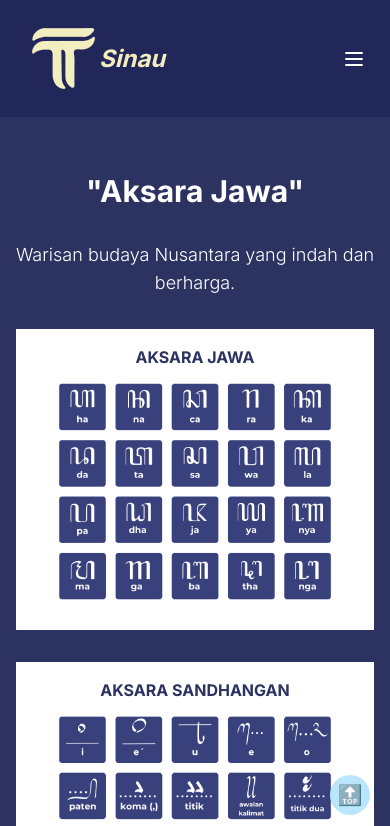
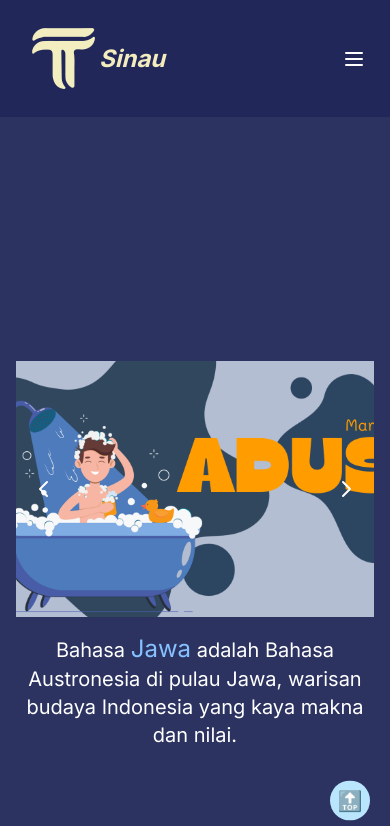
Before and after one commit to princeofverry/Sinau-Web, a Next.js app: page /Course in a window 390 px wide. Shown: the top 826 px of the page. Built offline with nearby package versions, Linux system fonts and the light colour scheme.

Commit message:
error page sama course mobile dah baru cuy

```diff
--- a/src/app/Course/page.js
+++ b/src/app/Course/page.js
@@ -6,19 +6,24 @@ import TextBjir from "../ContentMouse";
 // import AppCarousel from "./components/appCarousel";
 import BackToTop from "../components/utilities/Component/BackToTop";
 // import Wordle from "../Game/wordle";
-import Course1 from '../components/Course/components/course1'
-
-
+import Course1 from "../components/Course/components/course1";
+import SliderMobile from "../bahasa/components/SliderMobile";
 
 const Bahasa = () => {
   return (
     <>
+      <div className="bg-[#2C3361] text-white w-full h-screen sm:hidden block text-xl text-center content-center py-8">
+        <SliderMobile/>
+        <p className="px-4">
+          Bahasa <span className="text-[#85C2FF] text-2xl">Jawa</span> adalah Bahasa Austronesia di pulau Jawa,
+          warisan budaya Indonesia yang kaya makna dan nilai.
+        </p>
+      </div>
       <div className="bg-[#2C3361] w-full h-screen hidden sm:block">
         <TextBjir />
       </div>
       {/* <AppCarousel /> */}
-      <div className="bg-[#2C3361]">
-      </div>
+      <div className="bg-[#2C3361]"></div>
       <div className="bg-[#2C3361] text-white py-6">
         <div className="max-w-screen-xl mx-auto my-8">
           <h1 className="text-3xl font-bold text-white text-center mt-6">
@@ -50,12 +55,12 @@ const Bahasa = () => {
         </div>
       </div>
       <div className="w-full h-2/3 bg-[#212759] py-16">
-          <TranslateJawa />
-          <TranslateLatin />
+        <TranslateJawa />
+        <TranslateLatin />
       </div>
       {/* <Wordle/> */}
-      <Course1/>
-      <BackToTop url={"/bahasa"}/>
+      <Course1 />
+      <BackToTop url={"/bahasa"} />
     </>
   );
 };
--- /dev/null
+++ b/src/app/bahasa/components/SliderMobile.js
@@ -0,0 +1,92 @@
+"use client";
+import { useEffect, useState } from "react";
+
+const SliderMobile = () => {
+  const images = [
+    "/bahasa1.png",
+    "/bahasa2.png",
+    "/bahasa3.png",
+    "/bahasa4.png",
+  ];
+
+  const [currentIndex, setCurrentIndex] = useState(0);
+
+  const nextSlide = () => {
+    setCurrentIndex((currentIndex + 1) % images.length);
+  };
+
+  const prevSlide = () => {
+    setCurrentIndex((currentIndex - 1 + images.length) % images.length);
+  };
+
+  useEffect(() => {
+    const intervalId = setInterval(() => {
+      nextSlide();
+    }, 3000);
+
+    return () => clearInterval(intervalId);
+  }, [currentIndex]);
+
+  return (
+    <div className="my-4 mx-4">
+      <div className="max-w-md mx-auto mt-8 overflow-hidden">
+        <div className="slider-container relative">
+          <div
+            className="slider-wrapper flex transition-transform"
+            style={{ transform: `translateX(-${currentIndex * 100}%)` }}
+          >
+            {images.map((image, index) => (
+              <div key={index} className="slide min-w-full box-border">
+                <img
+                  src={image}
+                  alt={`Slide ${index + 1}`}
+                  className="w-full h-64 object-cover"
+                />
+              </div>
+            ))}
+          </div>
+          <button
+            className="absolute top-1/2 left-0 transform -translate-y-1/2 px-4 py-2 text-white"
+            onClick={prevSlide}
+          >
+            <svg
+              xmlns="http://www.w3.org/2000/svg"
+              fill="none"
+              viewBox="0 0 24 24"
+              stroke="currentColor"
+              className="h-6 w-6"
+            >
+              <path
+                strokeLinecap="round"
+                strokeLinejoin="round"
+                strokeWidth="2"
+                d="M15 19l-7-7 7-7"
+              />
+            </svg>
+          </button>
+          <button
+            className="absolute top-1/2 right-0 transform -translate-y-1/2 px-4 py-2  text-white"
+            onClick={nextSlide}
+          >
+            <svg
+              xmlns="http://www.w3.org/2000/svg"
+              fill="none"
+              viewBox="0 0 24 24"
+              stroke="currentColor"
+              className="h-6 w-6"
+            >
+              <path
+                strokeLinecap="round"
+                strokeLinejoin="round"
+                strokeWidth="2"
+                d="M9 5l7 7-7 7"
+              />
+            </svg>
+          </button>
+        </div>
+      </div>
+    </div>
+  );
+};
+
+export default SliderMobile;
--- a/src/app/not-found.js
+++ b/src/app/not-found.js
@@ -1,11 +1,25 @@
+// pages/404.js
+import Link from "next/link";
 import React from "react";
 
 const NotFound = () => {
   return (
-    <>
-      <h1>Ooooopppsssss...</h1>
-      <h3>destination unknown</h3>
-    </>
+    <div className="flex items-center justify-center h-screen bg-[#212759]">
+      <div className="bg-white p-8 rounded-lg shadow-md text-center">
+        <h1 className="sm:text-4xl text-2xl font-bold mb-4">
+          Halaman Tidak Ditemukan
+        </h1>
+        <p className="sm:text-lg text-md mb-8">
+          Maaf, halaman yang Anda cari tidak dapat ditemukan. Silakan coba
+          halaman lain.
+        </p>
+        <Link href="/">
+          <button className="px-4 py-2 bg-blue-500 text-white rounded hover:bg-blue-700 focus:outline-none focus:shadow-outline-blue active:bg-blue-800">
+            Kembali ke Beranda
+          </button>
+        </Link>
+      </div>
+    </div>
   );
 };
 
```
